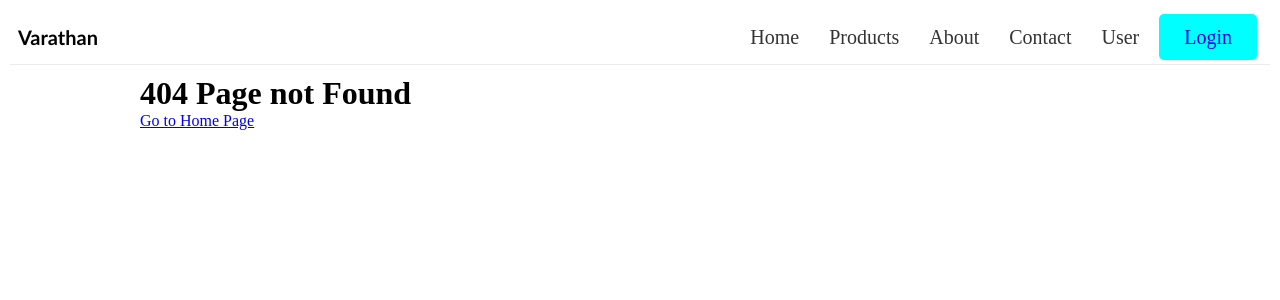
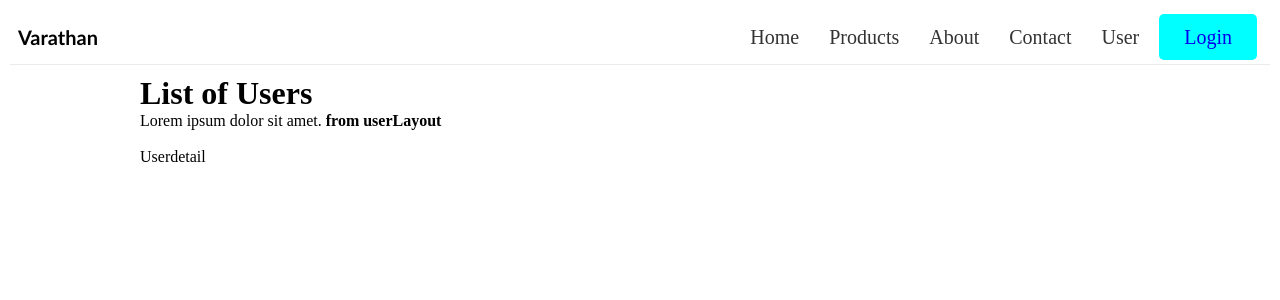
Before and after one commit to Nkugavarathan/React-Router-Practise, a React (Vite) app: page /user/1 in a window 1280 px wide. Before the commit this address had no page. Shown: the top 300 px of the page. Built offline with nearby package versions, Linux system fonts and the light colour scheme.

Commit message:
setup for print user detail

```diff
--- a/src/App.jsx
+++ b/src/App.jsx
@@ -20,7 +20,7 @@ import RootLayout from "./layout/RootLayout"
 
 import UserLayout from "./layout/UserLayout"
 import User, { userLoader } from "./pages/User"
-
+import Userdetail from "./components/Userdetail"
 import NotFound from "./pages/NotFound"
 
 export default function App() {
@@ -41,6 +41,7 @@ export default function App() {
 
         <Route path="user" element={<UserLayout />}>
           <Route index element={<User />} loader={userLoader} />
+          <Route path=":id" element={<Userdetail />} />
         </Route>
 
         <Route path="*" element={<NotFound />}></Route>
--- /dev/null
+++ b/src/components/Userdetail.jsx
@@ -0,0 +1,5 @@
+import React from "react"
+
+export default function Userdetail() {
+  return <div>Userdetail</div>
+}
--- a/src/pages/User.jsx
+++ b/src/pages/User.jsx
@@ -1,5 +1,5 @@
 import React from "react"
-import { useLoaderData } from "react-router-dom"
+import { Link, useLoaderData } from "react-router-dom"
 
 export default function User() {
   const userdetail = useLoaderData()
@@ -18,10 +18,12 @@ export default function User() {
   return (
     <div className="container">
       {userdetail.map((user) => (
-        <div key={user.id} className="user">
-          <h3>{user.name}</h3>
-          <p>{user.email}</p>
-        </div>
+        <Link to={user.id.toString()} key={user.id}>
+          <div key={user.id} className="user">
+            <h3>{user.name}</h3>
+            <p>{user.email}</p>
+          </div>
+        </Link>
       ))}
     </div>
   )
```
